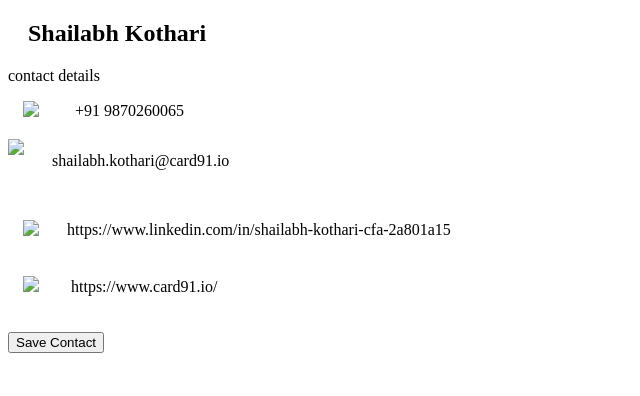
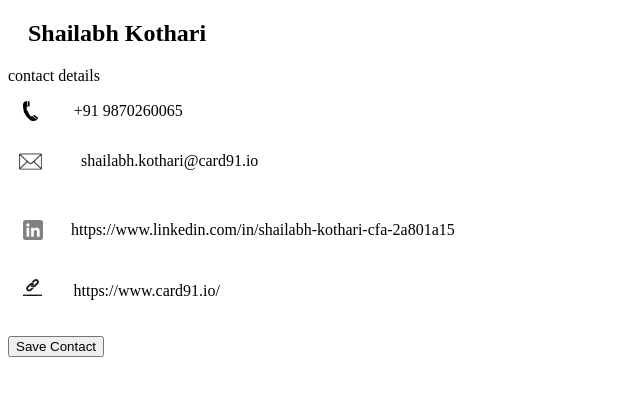
Before and after one commit to Aneesh727/QR, a plain HTML site: page index.html in a window 1280 px wide. Shown: the whole page, without its empty margins (0-640 px from the left). Drawn offline with Linux system fonts and the light colour scheme.

Commit message:
Update index.html

```diff
--- a/index.html
+++ b/index.html
@@ -21,20 +21,20 @@
         </div><br> -->
         <div class="contactDetails">
             <div class="contact">
-                <img src=".phone.png" style="height: 20px; margin-left: 15px">
+                <img src="./phone.png" style="height: 20px; margin-left: 15px">
                 &nbsp; &nbsp; &nbsp; &nbsp; &nbsp;<a href="tel:+919870260065">+91 9870260065</a>
             </div><br>
             <div class="email_link">
-                <img src=".mail-icon-free-vector.jpg" style="height: 45px;"/>
+                <img src="./mail-icon-free-vector.jpg" style="height: 45px;"/>
                 &nbsp; &nbsp; &nbsp; &nbsp;<a href="mailto:shailabh.kothari@card91.io">shailabh.kothari@card91.io</a>
 
             </div><br><br>
             <div class="profile">
-                <img src=".linkedin.png" style="height: 20px; margin-left: 15px"/>
+                <img src="./linkedin.png" style="height: 20px; margin-left: 15px"/>
                 &nbsp; &nbsp; &nbsp; &nbsp;<a href="https://www.linkedin.com/in/shailabh-kothari-cfa-2a801a15">https://www.linkedin.com/in/shailabh-kothari-cfa-2a801a15</a>
             </div><br><br>
             <div class="link">
-                <img src=".link.jpg" style="height: 20px; margin-left: 15px"/>
+                <img src="./link.jpg" style="height: 20px; margin-left: 15px"/>
                 &nbsp; &nbsp; &nbsp; &nbsp;<a href="https://www.card91.io/">https://www.card91.io/</a>
             </div><br><br>
         </div>
```
